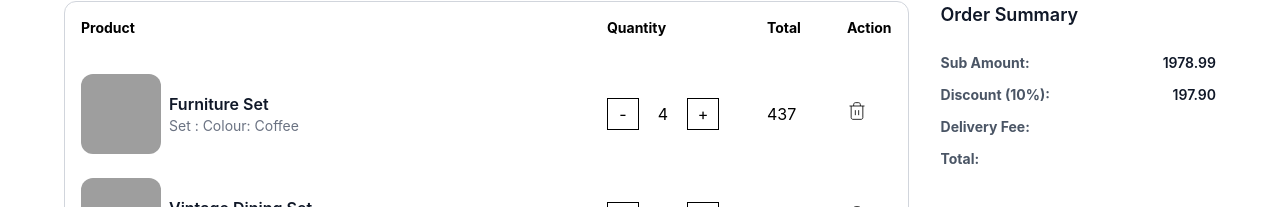
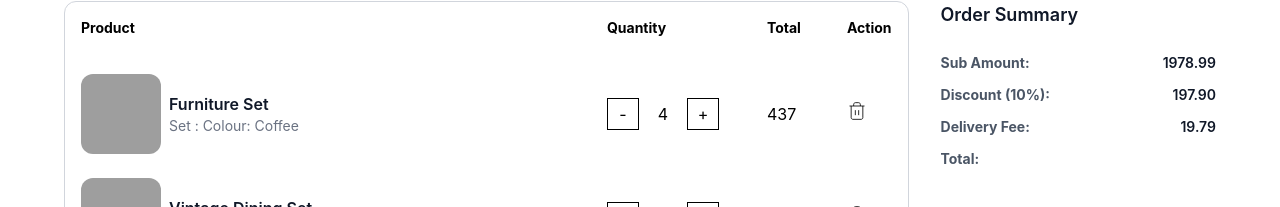
Before and after one commit to ManishNewa/ReactApp, a React (Vite) app: page / in a window 1280 px wide. Shown: the part 87-294 px from the top of the page. Built offline with nearby package versions, Linux system fonts and the light colour scheme; grey boxes are pictures that could not be loaded.

Commit message:
add delivery charge of 1% and move toFixed function inside the summary item amount directly

```diff
--- a/src/components/cart/ShoppingCart.jsx
+++ b/src/components/cart/ShoppingCart.jsx
@@ -12,6 +12,8 @@ export default function ShoppingCart() {
     }, 0);
 
     const discountAmount = subTotalAmount * 0.1;
+    // Assuming delivery fee is 1%
+    const deliveryFee = subTotalAmount * 0.01;
 
     function handleQuantityChange(id, amount) {
         const updatedItems = items.map((item) => {
@@ -75,13 +77,16 @@ export default function ShoppingCart() {
                             <div className="flex flex-col gap-3">
                                 <SummaryItem
                                     label="sub amount"
-                                    amount={subTotalAmount.toFixed(2)}
+                                    amount={subTotalAmount}
                                 />
                                 <SummaryItem
                                     label="discount (10%)"
-                                    amount={discountAmount.toFixed(2)}
+                                    amount={discountAmount}
                                 />
-                                <SummaryItem label="delivery fee" />
+                                <SummaryItem
+                                    label="delivery fee"
+                                    amount={deliveryFee}
+                                />
                                 <SummaryItem className="mt-2" label="total" />
                             </div>
                         </div>
--- a/src/components/cart/SummaryItem.jsx
+++ b/src/components/cart/SummaryItem.jsx
@@ -2,7 +2,7 @@ export default function SummaryItem({ label, amount }) {
     return (
         <div className="flex justify-between items-center text-sm">
             <span className="capitalize font-bold text-gray-600">{label}:</span>
-            <span className="font-semibold text-gray-900">{amount}</span>
+            <span className="font-semibold text-gray-900">{amount?.toFixed(2)}</span>
         </div>
     );
 }
```
